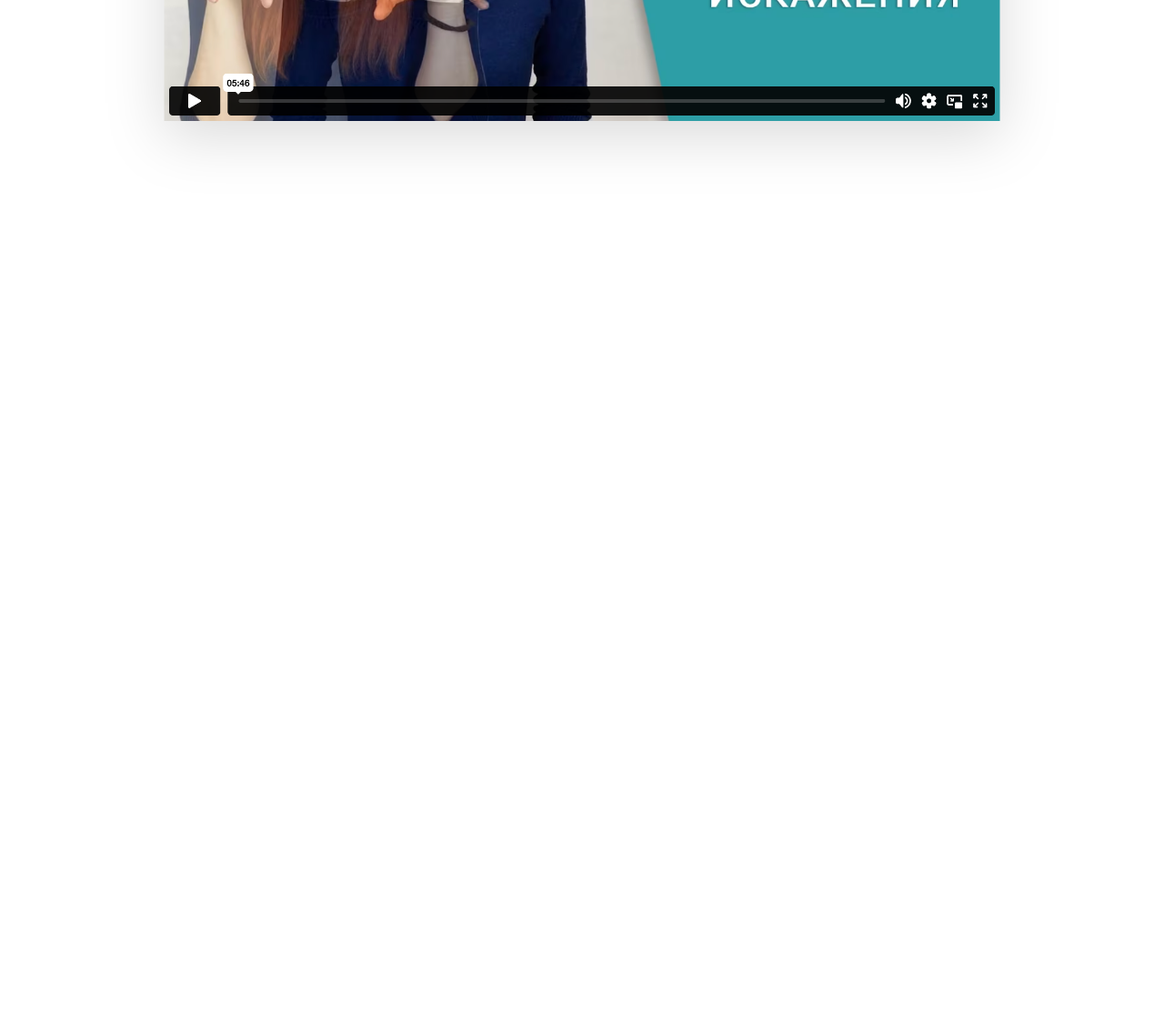
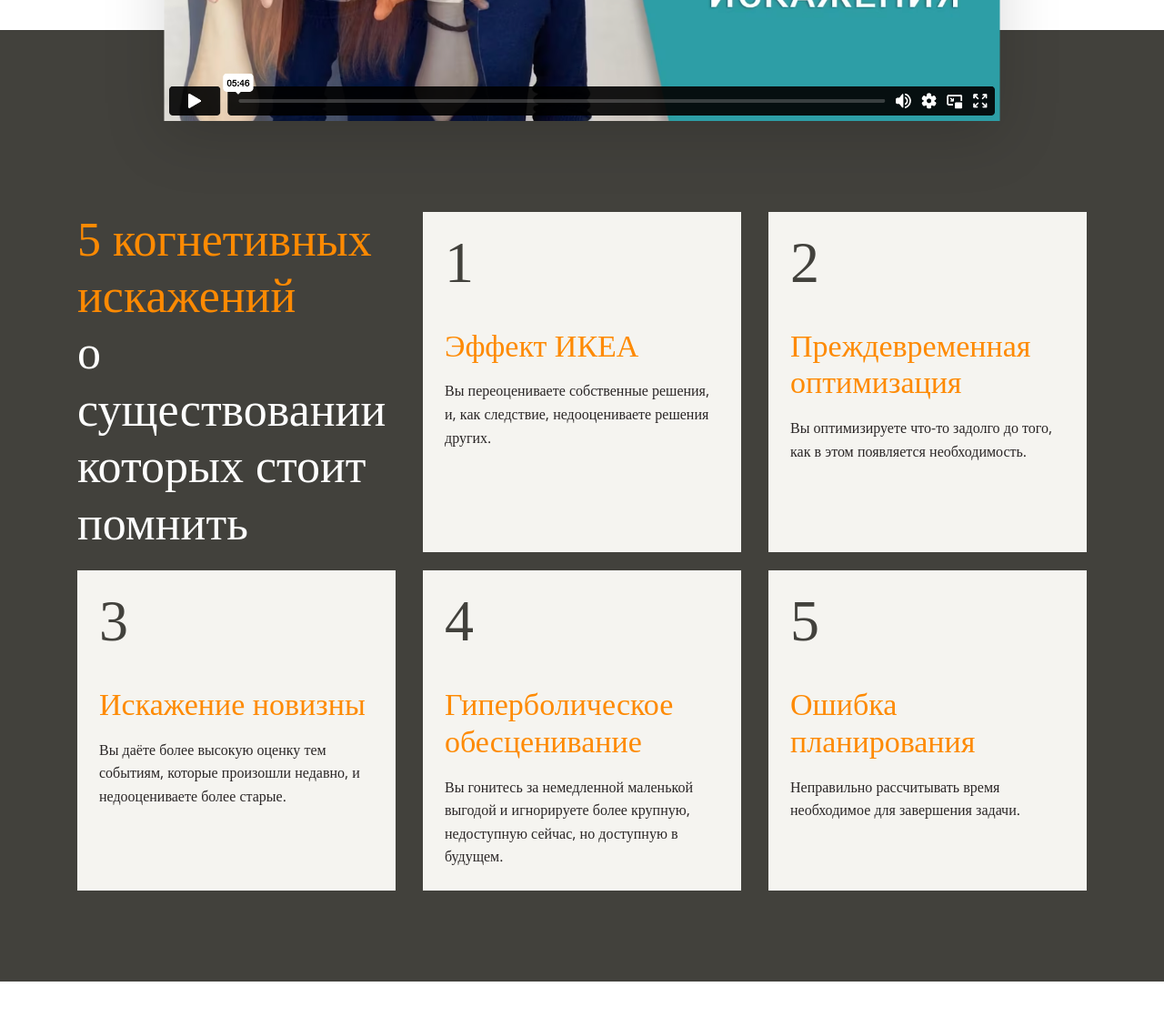
Before and after one commit to Ll1235/layout-designer-project-58, a website: page src/index.html in a window 1280 px wide. Shown: the part 1628-2746 px from the top of the page at 91% size. Before the commit the page ends 1928 px from the top, so only its background shows below. Drawn offline with nearby package versions, Linux system fonts and the light colour scheme; a web font is replaced by a local one.

Commit message:
add new files

```diff
--- a/src/index.html
+++ b/src/index.html
@@ -63,7 +63,7 @@
     <main>
 
         <section class="preview-image">
-            <div class="container">
+            <div class="container container-prewiew">
                 <h2 class="text-align-center mb-30 heading-second-dark">
                     Что же это такое,<br>
                     <span class="heading-orange">когнетивные искажения?</span>
@@ -71,9 +71,76 @@
 
                 <p class="text-align-center mb-30">Что такое когнитивные искажения. Petrovna Channel</p>
 
-                <a class ="link-pr-img" href="https://www.youtube.com/watch?v=jie9AizBqss&ab_channel=%D0%9F%D0%B5%D1%82%D1%80%D0%BE%D0%B2%D0%BD%D0%B0%D0%B8%D0%BC%D0%BE%D0%B7%D0%B3%D0%B8">
-                    <img class="pr-img" src="images/preview.png" alt="video">
-                </a>
+                <div class="wrap__pr-img">
+                    <a class ="link-pr-img" href="https://www.youtube.com/watch?v=jie9AizBqss&ab_channel=%D0%9F%D0%B5%D1%82%D1%80%D0%BE%D0%B2%D0%BD%D0%B0%D0%B8%D0%BC%D0%BE%D0%B7%D0%B3%D0%B8">
+                        <img class="pr-img" src="images/preview.png" alt="video">
+                    </a>
+                </div>
+            </div>
+        </section>
+
+        <section class="navigation">
+            <div class="container">
+
+                <nav>
+                    <ul>
+                        <li>
+                            <p class="navigation-title heading-orange">
+                                5 когнетивных<br>
+                                искажений
+                            </p>
+
+                            <p class="navigation-title heading-white">
+                                о существовании<br>
+                                которых стоит<br>
+                                помнить
+                            </p>
+                        </li>
+
+                        <li class="navigation-link">
+                            <p class="navigation-number">1</p>
+                            <h3 class="heading-orange">Эффект ИКЕА</h3>
+                            <p>Вы переоцениваете собственные
+                                решения, и, как следствие,
+                                недооцениваете решения других.
+                            </p>
+                        </li>
+
+                        <li class="navigation-link">
+                            <p class="navigation-number">2</p>
+                            <h3 class="heading-orange">Преждевременная оптимизация</h3>
+                            <p>Вы оптимизируете что-то задолго до того,
+                                как в этом появляется необходимость.
+                            </p>
+                        </li>
+
+                        <li class="navigation-link">
+                            <p class="navigation-number">3</p>
+                            <h3 class="heading-orange">Искажение новизны</h3>
+                            <p>Вы даёте более высокую оценку тем событиям,
+                                которые произошли недавно,
+                                и недооцениваете более старые.
+                            </p>
+                        </li>
+
+                        <li class="navigation-link">
+                            <p class="navigation-number">4</p>
+                            <h3 class="heading-orange">Гиперболическое обесценивание</h3>
+                            <p>Вы гонитесь за немедленной маленькой выгодой
+                                и игнорируете более крупную, недоступную сейчас,
+                                но доступную в будущем.
+                            </p>
+                        </li>
+
+                        <li class="navigation-link">
+                            <p class="navigation-number">5</p>
+                            <h3 class="heading-orange">Ошибка планирования</h3>
+                            <p>Неправильно рассчитывать время
+                                необходимое для завершения задачи.
+                            </p>
+                        </li>
+                    </ul>
+                </nav>
 
             </div>
         </section>
--- a/src/styles/style.css
+++ b/src/styles/style.css
@@ -30,6 +30,10 @@ a {
   color: inherit;
 }
 
+ul {
+  list-style: none;
+}
+
 h1, h2, h3 {
   line-height: 1.2em;
   font-family: "Neucha", serif;
@@ -52,7 +56,7 @@ h3 {
 .container {
   position: relative;
   height: 100%;
-  width: 1100px;
+  width: 1110px;
   margin: 0 auto;
   padding-top: 100px;
   padding-bottom: 100px;
@@ -80,6 +84,10 @@ header::before {
 
 .heading-orange {
   color: var(--color-main);
+}
+
+.heading-white {
+  color: var(--color-white);
 }
 
 .heading-second-dark{
@@ -131,8 +139,13 @@ header::before {
 .mb-30 {
   margin-bottom: 30px;
 }
-.preview-image {
-  height: 814px;
+
+.container-prewiew {
+  padding-bottom: 0;
+}
+
+.wrap__pr-img {
+  height: 417px;
 }
 
 .link-pr-img {
@@ -146,3 +159,50 @@ header::before {
   height: 517px;
   filter: drop-shadow(0 16px 32px rgba(0 0 0 / 15%));
 }
+
+.navigation {
+  background-color: var(--color-main-dark);
+}
+
+.navigation nav {
+  margin-top: 100px;
+}
+
+.navigation nav ul {
+  display: flex;
+  flex-wrap: wrap;
+  column-gap: 30px;
+  row-gap: 20px;
+}
+
+.navigation nav li {
+  width: 350px;
+  flex-shrink: 0;
+}
+
+.navigation-title {
+  font-size: 52px;
+  line-height: 1.2em;
+  font-family: "Neucha", serif;
+  font-weight: 400;
+  font-style: normal;
+}
+
+.navigation-link {
+  padding: 24px;
+  background-color: var(--color-light);
+}
+
+.navigation-number {
+  margin-bottom: 40px;
+  font-size: 64px;
+  font-family: "Neucha", serif;
+  font-weight: 400;
+  font-style: normal;
+  line-height: 1;
+  color: #42413c;
+}
+
+.navigation-link h3 {
+  margin-bottom: 16px;
+}
```
